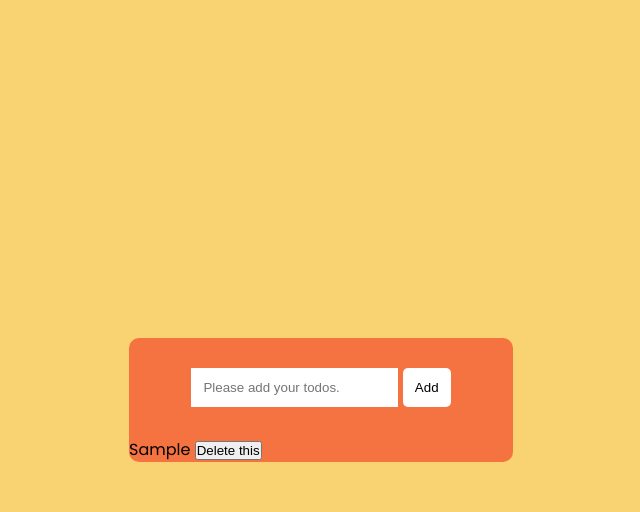
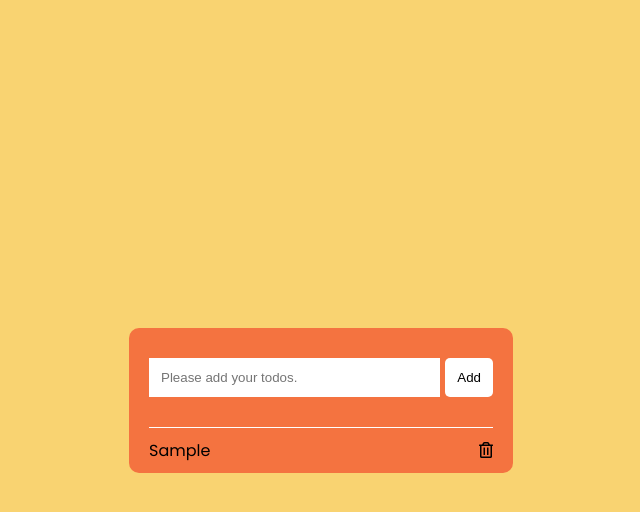
Before and after one commit to bobrowiczkrzysztof/To-Do-List-Vanilla, a plain HTML site: page index.html in a window 1280 px wide. Both pictures are taken after typing "Sample" into the empty fields and a click on the button "Add". Shown: the whole page, without its empty margins (319-959 px from the left). Drawn offline with Linux system fonts and the light colour scheme.

Commit message:
Update stylings

```diff
--- a/index.html
+++ b/index.html
@@ -6,6 +6,10 @@
     <meta name="viewport" content="width=device-width, initial-scale=1.0" />
     <title>Vanilla Javascript Todo</title>
     <link rel="stylesheet" href="style.css" />
+    <link
+      rel="stylesheet"
+      href="https://cdnjs.cloudflare.com/ajax/libs/font-awesome/5.15.4/css/all.min.css"
+    />
   </head>
   <body>
     <div class="container">
@@ -13,9 +17,7 @@
         <input type="text" placeholder="Please add your todos." />
         <button id="push">Add</button>
       </div>
-      <div class="tasks">
-
-      </div>
+      <div class="tasks"></div>
     </div>
 
     <script src="./script.js"></script>
--- a/script.js
+++ b/script.js
@@ -8,9 +8,9 @@ addButton.addEventListener('click', function () {
   } else {
     tasks.innerHTML += `
     <div class="task">
-    <p>
-    <span>${input.value}</span> <button class="remove">Delete this</button>
-    </p>
+
+    <span class="task-text">${input.value}</span> <i class="far fa-trash-alt remove"></i>
+
     </div>`;
     input.value = '';
   }
--- a/style.css
+++ b/style.css
@@ -34,7 +34,7 @@ body {
   background: #fff;
   border: none;
   outline: none;
-  width: 60%;
+  width: 100%;
 }
 
 #addtask button {
@@ -45,3 +45,25 @@ body {
   cursor: pointer;
   border-radius: 5px;
 }
+
+.tasks {
+  width: 100%;
+  margin: 0 auto;
+  padding: 0px 20px;
+}
+.task {
+  display: flex;
+  align-items: center;
+  justify-content: space-between;
+  margin: 0 auto;
+  border-top: 1px solid #fff;
+  padding: 10px 0px;
+}
+
+i.remove {
+  cursor: pointer;
+}
+
+i.remove:hover {
+  color: yellow;
+}
```
